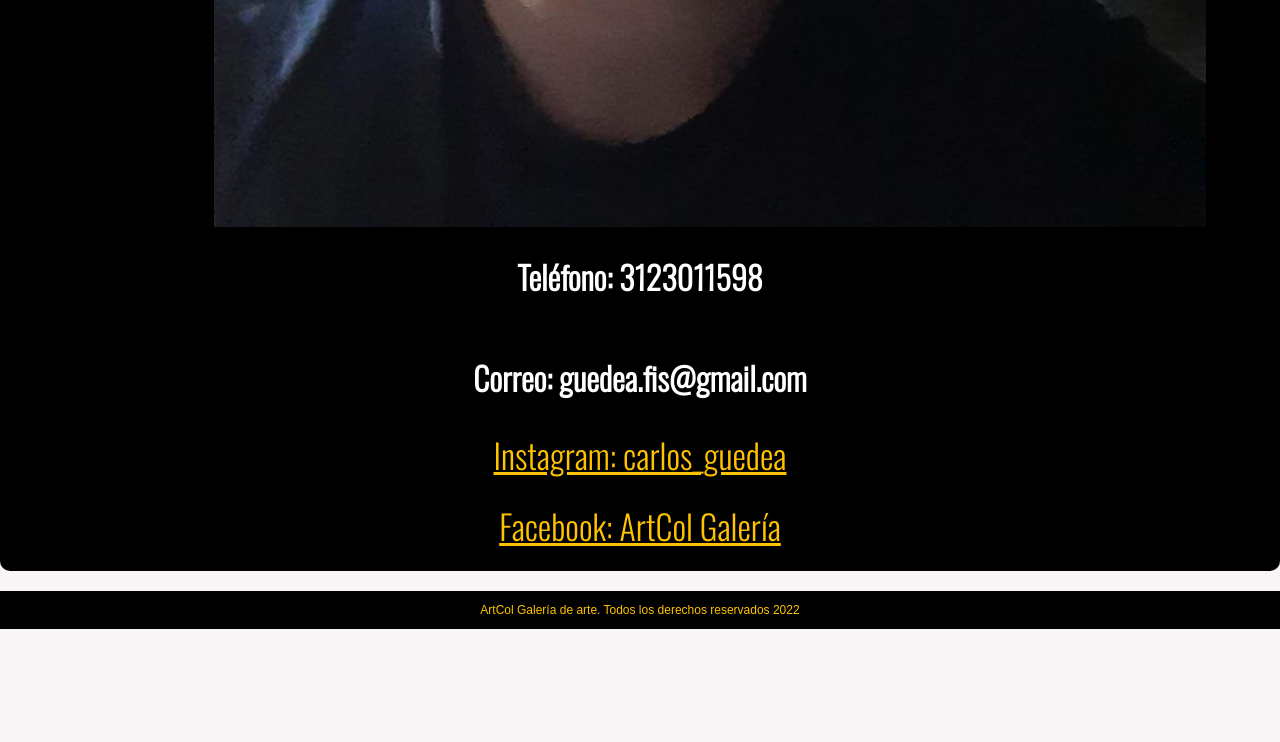
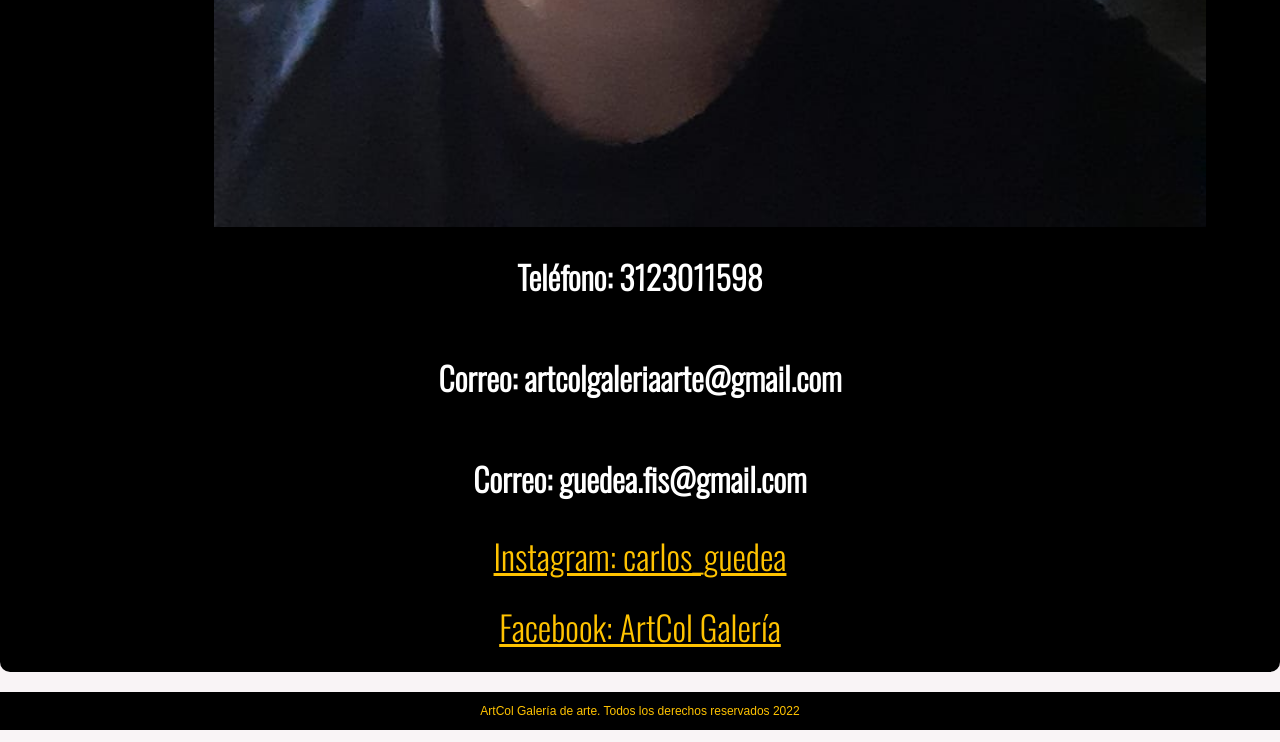
Before and after one commit to CarlosGuedea/Pagina-web-2, a plain HTML site: page ventas.html in a window 1280 px wide. Shown: the part 1708-2450 px from the top of the page. Before the commit the page ends 2349 px from the top, so only its background shows below. Drawn offline with nearby package versions, Linux system fonts and the light colour scheme.

Commit message:
Correo empresa

```diff
--- a/ventas.html
+++ b/ventas.html
@@ -61,6 +61,7 @@
       <h1 class="portada__autor">Carlos Guedea</h1>
       <img class="portada__img" src="img/Portada.jpeg" />
       <h2 class="portada__telefono">Teléfono: 3123011598</h2>
+      <h2 class="portada__correo">Correo: artcolgaleriaarte@gmail.com</h2>
       <h2 class="portada__correo">Correo: guedea.fis@gmail.com</h2>
       <a
         class="portada__instagram"
```
Also changed, not shown: Logotipos/LogoARTCOL.jpg (added), Logotipos/LogoARTCOLclaro.jpg (added), Logotipos/LogoARTCOLclaro2.jpg (added), Logotipos/LogoARTCOLclaro3.jpg (added), 7 other files.
